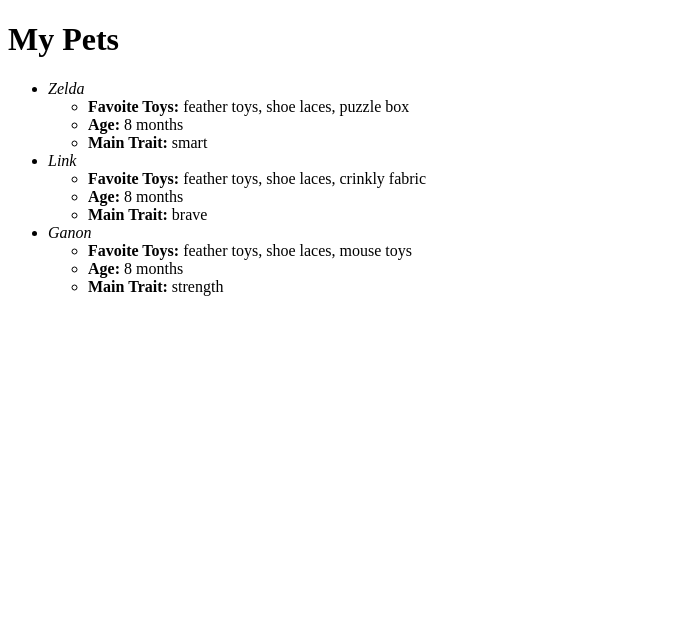
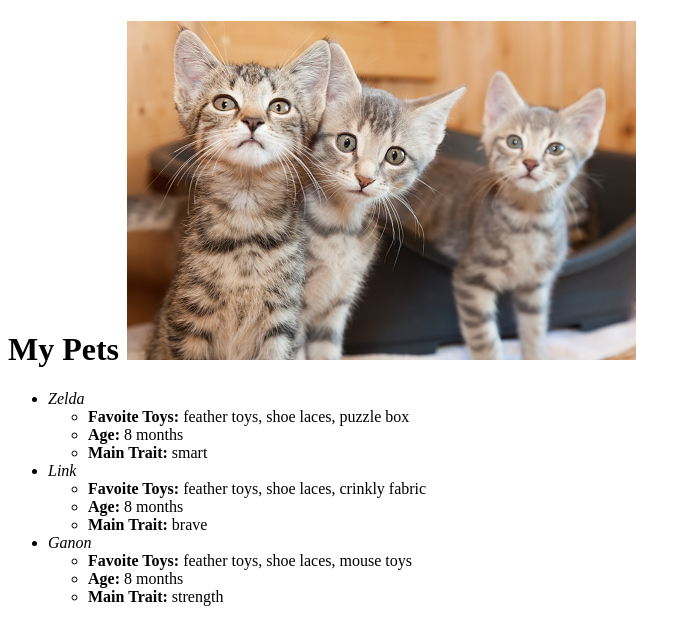
Before and after one commit to S-Espinet/My_Pets, a plain HTML site: page index.html in a window 1280 px wide. Shown: the whole page, without its empty margins (0-691 px from the left). Drawn offline with Linux system fonts and the light colour scheme.

Commit message:
Change name of My_Pets.html to index.html

```diff
--- a/My_Pets.html
+++ b/index.html
@@ -4,7 +4,10 @@
   <title>Sarah's pets</title>
 </head>
 <body>
-  <h1>My Pets</h1>
+  <h1>
+    My Pets
+    <img src="img/cats.jpeg" alt="A photo of cats.">
+  </h1>
   <ul>
     <li><em>Zelda</em>
       <ul>
```
